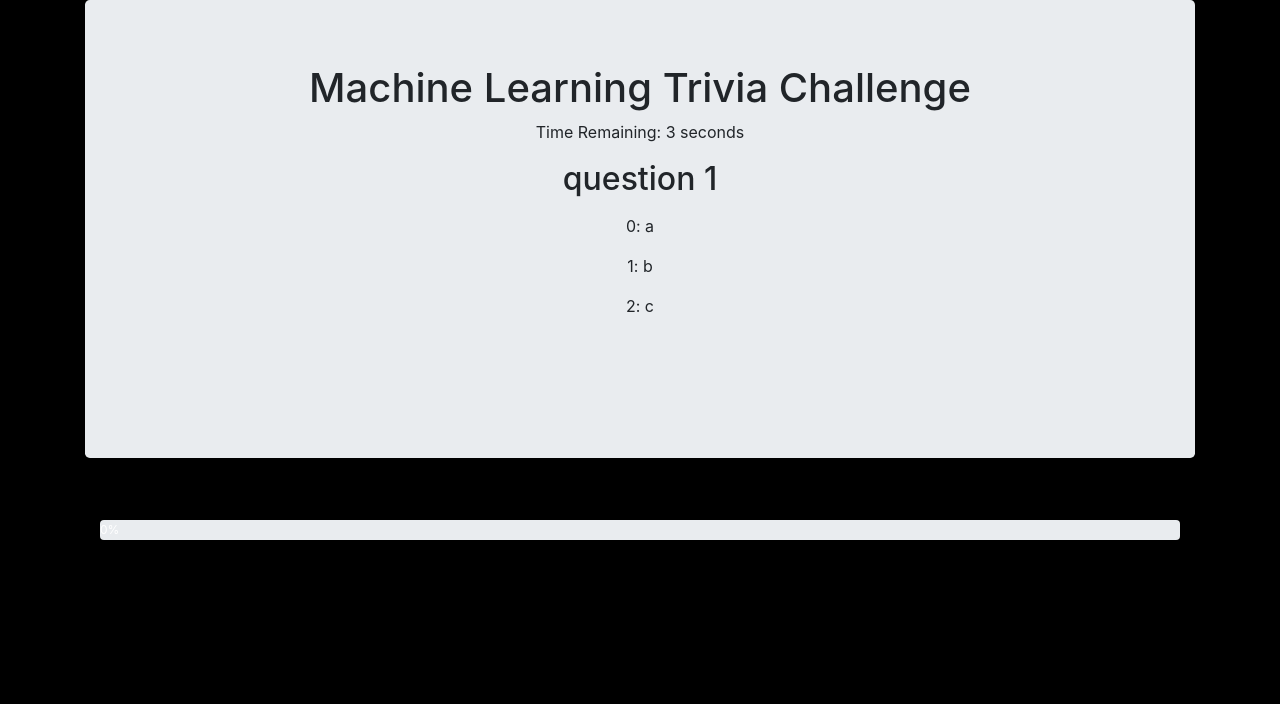
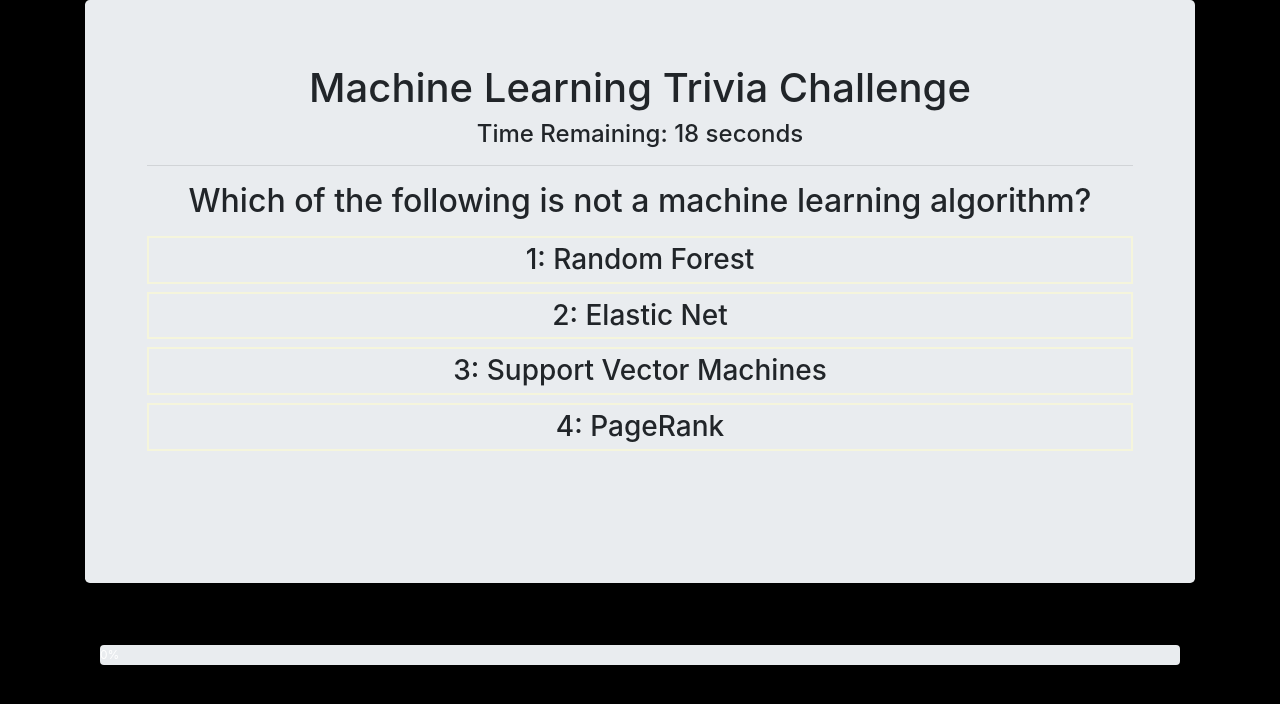
Before and after one commit to singha53-zz/TriviaGame, a plain HTML site: page index.html in a window 1280 px wide. Both pictures are taken after a click on the button "Start". Drawn offline with nearby package versions, Linux system fonts and the light colour scheme.

Commit message:
add questions and image url

```diff
--- a/assets/css/style.css
+++ b/assets/css/style.css
@@ -12,3 +12,8 @@ body {
 .container {
   padding-bottom: 30px;
 }
+
+.answer {
+  border: beige 2px solid;
+  padding: 5px;
+}
--- a/assets/javascript/app.js
+++ b/assets/javascript/app.js
@@ -1,26 +1,70 @@
 $(document).ready(function() {
   // setup Question constructor (question, answers and correct)
-  function Question(question, answers, correct) {
+  function Question(question, answers, correct, url) {
     (this.question = question),
       (this.answers = answers),
-      (this.correct = correct);
+      (this.correct = correct),
+      (this.url = url);
   }
 
   // create 5 questions
   questions = [
-    new Question('question 1', ['a', 'b', 'c'], 'a'),
-    new Question('question 2', ['a', 'b', 'c'], 'a'),
-    new Question('question 3', ['d', 'e', 'f', 'g'], 'g'),
-    new Question('question 4', ['d', 'e', 'f'], 'e'),
-    new Question('question 5', ['a', 'b', 'c', 'd', 'e'], 'a')
+    new Question(
+      'Which of the following is not a machine learning algorithm?',
+      ['Random Forest', 'Elastic Net', 'Support Vector Machines', 'PageRank'],
+      'PageRank',
+      'https://upload.wikimedia.org/wikipedia/commons/thumb/6/69/PageRank-hi-res.png/220px-PageRank-hi-res.png'
+    ),
+    new Question(
+      'What are the types of machine learning algorithms?',
+      [
+        'Unsupervised,Supervised,Reinforcement',
+        'Statistical/Supervised/Memetic',
+        'Unsupervised/Supervised/GeneticAlgorithms'
+      ],
+      'Unsupervised,Supervised,Reinforcement',
+      'https://adeshpande3.github.io/assets/IRL1.png'
+    ),
+    new Question(
+      'Which type of regularization method allows for feature selection?',
+      ['no penalty', 'L1-norm', 'L2-norm'],
+      'L1-norm',
+      'https://i.ytimg.com/vi/sO4ZirJh9ds/hqdefault.jpg'
+    ),
+    new Question(
+      'Which of dimension reduction techniques result in positive loading vectors?',
+      [
+        'Singular Value Decomposition (SVD)',
+        'Non-negative Matrix Factorization (NMF)',
+        'Factor Analysis (FA)',
+        't-distributed Smoothed Network Embedding (t-SNE)'
+      ],
+      'Non-negative Matrix Factorization',
+      'https://www.researchgate.net/profile/Walter_Senn/publication/23409793/figure/fig12/AS:214189328080930@1428078123967/Generation-of-V4-activity-via-nonnegative-matrix-factorization-NMF-of-facial-images.png'
+    ),
+    new Question(
+      'Which of the following applications can deep learning be used for?',
+      [
+        'Image Analysis',
+        'Face recognition',
+        'Self-driving cars',
+        'DNA Analysis',
+        'All of the above'
+      ],
+      'All of the above',
+      'https://www.mathworks.com/content/mathworks/www/en/company/newsletters/articles/cancer-diagnostics-with-deep-learning-and-photonic-time-stretch/_jcr_content/thumbnail.img.jpg/1486620187589.jpg'
+    )
   ];
 
   var questionCounter = 0;
-  var counter = 5;
+  var time = 20;
+  var counter = time;
   var percent = 0;
+  var wins = 0;
+  var losses = 0;
 
   // step 1: upon clicking start button - hide start button and display first question and answer choices with Time remaining
-  $(document).on('click','#start', function() {
+  $(document).on('click', '#start', function() {
     $(this).hide();
     displayQuestion();
     timer();
@@ -29,14 +73,15 @@ $(document).ready(function() {
   function displayQuestion() {
     html = '';
     for (key in questions[questionCounter].answers) {
-      html += `<p class = 'answer'>${key}: ${
+      var index = parseInt(key) + 1;
+      html += `<h3 class = 'answer'>${index}: ${
         questions[questionCounter].answers[key]
-      }</p>`;
+      }</h3>`;
     }
     console.log(html);
 
     $('#trivia').html(
-      `<p> Time Remaining: <span id='time'>30</span> seconds </p> <h2> ${
+      `<h4> Time Remaining: <span id='time'>30</span> seconds </h4> <hr> <h2> ${
         questions[questionCounter].question
       }</h2> <p> ${html}`
     );
@@ -49,10 +94,13 @@ $(document).ready(function() {
       console.log(counter);
       $('#time').text(counter);
       if (counter === 0) {
+        losses++;
         $('#trivia').html(
-          `<p> You chose the incorrect answer!</p> <p> The correct answer is ${
+          `<h4> You chose the incorrect answer!</p> <p> The correct answer is ${
             questions[questionCounter].correct
-          }`
+          }</h4><img class = "img-thumbnail" src = ${
+            questions[questionCounter].url
+          }>`
         );
         dispalyNextQuestion();
       }
@@ -67,12 +115,20 @@ $(document).ready(function() {
       .toString();
     console.log(chosenAnswer === questions[questionCounter].correct);
     if (chosenAnswer === questions[questionCounter].correct) {
-      $('#trivia').html('<p> You chose the correct answer!</p>');
+      wins++;
+      $('#trivia').html(
+        `<h4> You chose the correct answer!</h4> <hr>  <img class = "img-thumbnail" src = ${
+          questions[questionCounter].url
+        }>`
+      );
     } else {
+      losses++;
       $('#trivia').html(
-        `<p> You chose the incorrect answer!</p> <p> The correct answer is ${
+        `<h4> You chose the incorrect answer!</h4> <hr> <h4> The correct answer is ${
           questions[questionCounter].correct
-        }</p>`
+        }</h4><img class = "img-thumbnail" src = ${
+          questions[questionCounter].url
+        }>`
       );
     }
     dispalyNextQuestion();
@@ -80,38 +136,39 @@ $(document).ready(function() {
 
   function dispalyNextQuestion() {
     // display progress bar
-    percent = Math.round((questionCounter+1)/questions.length*100)
-    $('.progress-bar').css('width', percent+'%').attr('aria-valuenow',percent).text(percent+'%');
+    percent = Math.round(((questionCounter + 1) / questions.length) * 100);
+    $('.progress-bar')
+      .css('width', percent + '%')
+      .attr('aria-valuenow', percent)
+      .text(percent + '%');
 
     clearInterval(interval);
-    counter = 5;
+    counter = time;
     questionCounter++;
     if (questionCounter < questions.length) {
       setTimeout(function() {
         displayQuestion();
         timer();
-      }, 1000 * 2);
+      }, 1000 * 5);
     } else {
-      lastPage();
+      setTimeout(lastPage, 5 * 1000);
     }
   }
 
   function lastPage() {
     $('#trivia').html(
-      '<p> last page </p><a id="reset" class="btn btn-primary btn-lg" href="#" role="button">Reset</a>'
+      `<h2> Summary of Trivia </h2><hr><h3> Wins: ${wins} </h3><h3> Losses: ${losses} </h3><a id="reset" class="btn btn-primary btn-lg" href="#" role="button">Reset</a>`
     );
   }
 
-  $(document).on('click','#reset', function() {
-    $('#trivia').html('')
+  $(document).on('click', '#reset', function() {
+    $('#trivia').html('');
     $(this).hide();
-    questionCounter = 0
+    questionCounter = 0;
     $('#start').show();
-    $('.progress-bar').css('width', '0%').attr('aria-valuenow', 0).text('0%');
+    $('.progress-bar')
+      .css('width', '0%')
+      .attr('aria-valuenow', 0)
+      .text('0%');
   });
-
-  // step2: time counts down from 30 to 0
-  // step3: if answer choice is clicked determine if answer is right or wrong - record wins/losses and display the correct answer to user for a short time before displaying the next question.
-  // step4: if answer is unanswer upon timer completion - display correct answer and then display next question and add to losses
-  // step5: after displaying all 5 questions display final page with the number of wins and losses (try adding a pie chart from d3)
 });
--- a/index.html
+++ b/index.html
@@ -6,6 +6,7 @@
   <meta name="viewport" content="width=device-width, initial-scale=1.0">
   <meta http-equiv="X-UA-Compatible" content="ie=edge">
   <title>Trivia Game</title>
+  <link rel='shortcut icon' type='image/x-icon' href='/assets/Images/deep-learning-quora.png' />
   <link rel="stylesheet" href="assets/css/reset.css">
   <link rel="stylesheet" href="https://stackpath.bootstrapcdn.com/bootstrap/4.1.1/css/bootstrap.min.css" integrity="sha384-WskhaSGFgHYWDcbwN70/dfYBj47jz9qbsMId/iRN3ewGhXQFZCSftd1LZCfmhktB"
     crossorigin="anonymous">
```
Also changed, not shown: assets/Images/What-is-machine-learning_Definition.jpg (deleted), assets/Images/deep-learning-quora.png (added), 1 other file.
